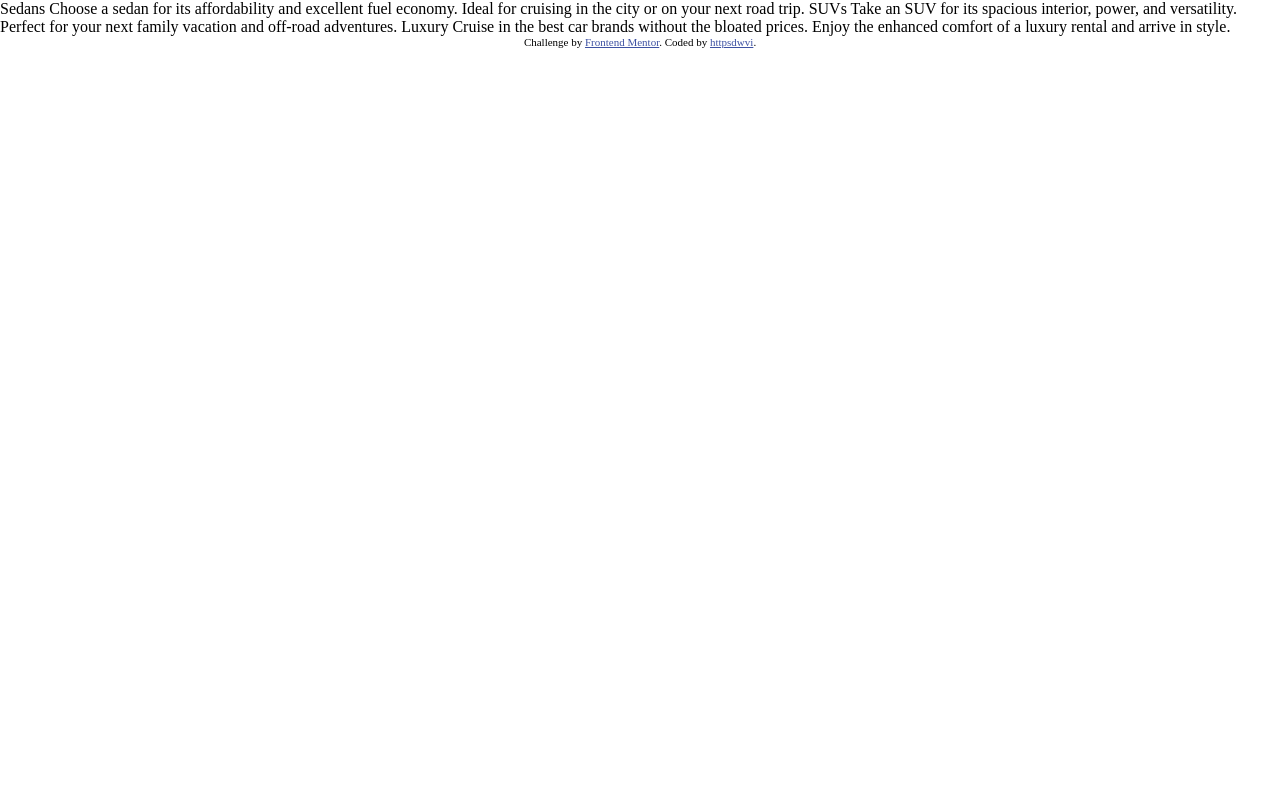
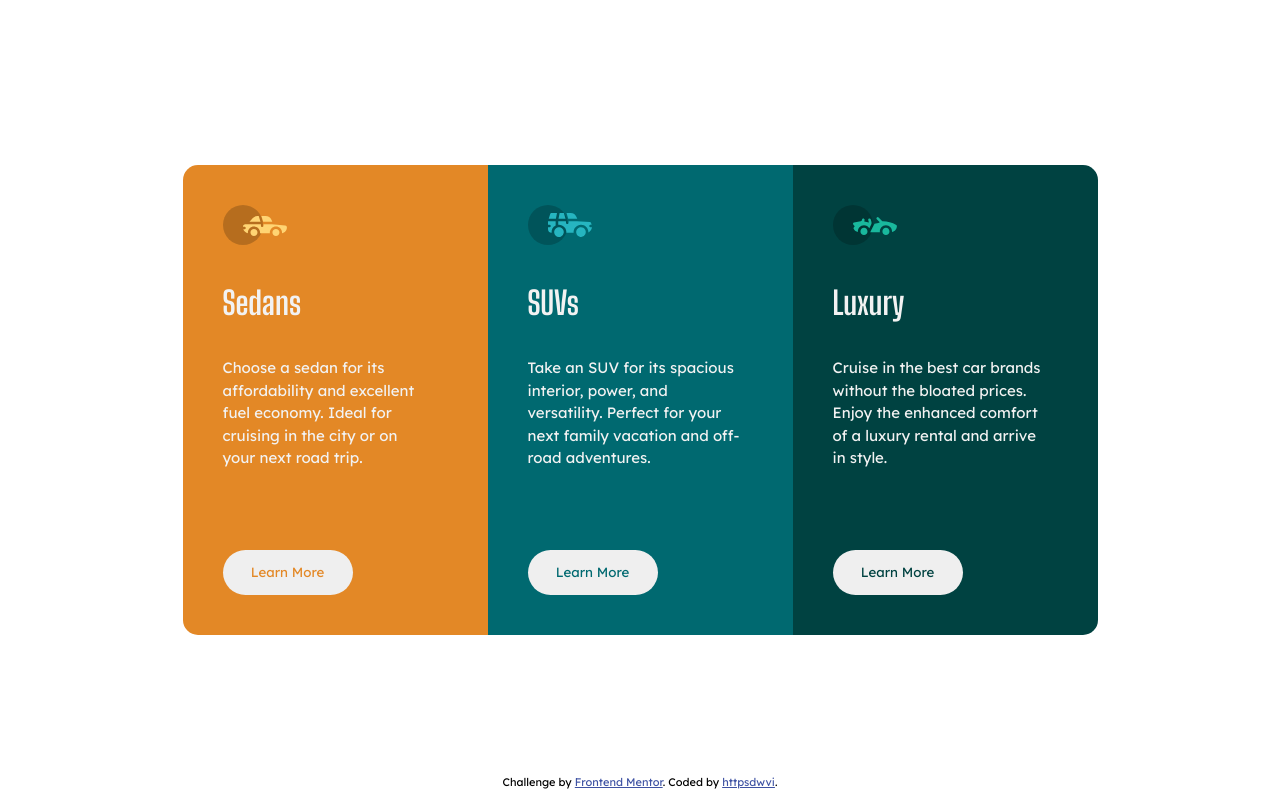
Before and after one commit to httpsdwvi/frontend-mentor-challenge-07, a plain HTML site: page index.html in a window 1280 px wide. Drawn offline with Linux system fonts and the light colour scheme.

Commit message:
style added

```diff
--- a/index.html
+++ b/index.html
@@ -1,35 +1,61 @@
 <!DOCTYPE html>
 <html lang="en">
+
 <head>
   <meta charset="UTF-8">
-  <meta name="viewport" content="width=device-width, initial-scale=1.0"> <!-- displays site properly based on user's device -->
-
+  <meta name="viewport" content="width=device-width, initial-scale=1.0">
   <link rel="icon" type="image/png" sizes="32x32" href="./images/favicon-32x32.png">
-
+  <link rel="preconnect" href="https://fonts.googleapis.com">
+  <link rel="preconnect" href="https://fonts.gstatic.com" crossorigin>
+  <link href="https://fonts.googleapis.com/css2?family=Lexend+Deca&display=swap" rel="stylesheet">
+  <link href="https://fonts.googleapis.com/css2?family=Big+Shoulders+Display:wght@700&display=swap" rel="stylesheet">
   <title>Frontend Mentor | 3-column preview card component</title>
   <link rel="stylesheet" href="./styles/style.css">
-  <!-- Feel free to remove these styles or customise in your own stylesheet 👍 -->
-  <style></style>
+  <link rel="stylesheet" href="./styles/media-query.css">
+</head>
 
-  </style>
-</head>
 <body>
+  <main class="card-container">
+    <article class="card-one">
+      <div class="card-content">
+        <div>
+          <img src="./images/icon-sedans.svg" alt="">
+        </div>
+        <h1> Sedans </h1>
+        <p> Choose a sedan for its affordability and excellent fuel economy. Ideal for cruising in the city
+          or on your next road trip. </p>
+        <button class="btn-one">learn more</button>
+      </div>
+    </article>
 
-  Sedans
-  Choose a sedan for its affordability and excellent fuel economy. Ideal for cruising in the city
-  or on your next road trip.
+    <article class="card-two">
+      <div class="card-content">
+        <div>
+          <img src="./images/icon-suvs.svg" alt="">
+        </div>
+        <h1> SUVs </h1>
+        <p> Take an SUV for its spacious interior, power, and versatility. Perfect for your next family vacation
+          and off-road adventures. </p>
+        <button class="btn-two">learn more</button>
+      </div>
+    </article>
 
-  SUVs
-  Take an SUV for its spacious interior, power, and versatility. Perfect for your next family vacation
-  and off-road adventures.
-
-  Luxury
-  Cruise in the best car brands without the bloated prices. Enjoy the enhanced comfort of a luxury
-  rental and arrive in style.
-
-  <div class="attribution">
+    <article class="card-three">
+      <div class="card-content">
+        <div>
+          <img src="./images/icon-luxury.svg" alt="">
+        </div>
+        <h1> Luxury </h1>
+        <p> Cruise in the best car brands without the bloated prices. Enjoy the enhanced comfort of a luxury
+          rental and arrive in style. </p>
+        <button class="btn-three">learn more</button>
+      </div>
+    </article>
+  </main>
+  <footer class="attribution">
     Challenge by <a href="https://www.frontendmentor.io?ref=challenge" target="_blank">Frontend Mentor</a>.
     Coded by <a href="#">httpsdwvi</a>.
-  </div>
+  </footer>
 </body>
+
 </html>
--- /dev/null
+++ b/styles/media-query.css
@@ -0,0 +1,52 @@
+@media (max-width: 860px) {
+    .card-container {
+        display: flex;
+        flex-direction: column;
+        height: 100%;
+        margin-bottom: 70px;
+        margin-top: 70px;
+    }
+
+    .card-content {
+        margin-top: 50px;
+        margin-left: 50px;
+        margin-bottom: 50px;
+    }
+
+    .card-one {
+        border-radius: 0;
+        border-top-right-radius: 15px;
+        border-top-left-radius: 15px;
+    }
+
+    .card-three {
+        border-radius: 0;
+        border-bottom-right-radius: 15px;
+        border-bottom-left-radius: 15px;
+    }
+
+    button {
+        margin-top: 30px;
+    }
+
+}
+
+@media (max-width: 310px) {
+    .card-content {
+        text-align: center;
+        margin-top: 20px;
+        margin-bottom: 20px;
+        margin-left: 0;
+    }
+
+    p {
+        width: 100%;
+        font-size: 0.675rem;
+    }
+
+    .card-one,
+    .card-two,
+    .card-three {
+        width: 90%;
+    }
+}
--- a/styles/style.css
+++ b/styles/style.css
@@ -1,9 +1,115 @@
+@import url('https://fonts.googleapis.com/css2?family=Lexend+Deca&display=swap');
+@import url('https://fonts.googleapis.com/css2?family=Big+Shoulders+Display:wght@700&display=swap');
+
 * {
     margin: 0;
 }
 
+html {
+    background-color: var(--transparent-white);
+    font-family: 'Lexend Deca', sans-serif;
+}
+
+:root {
+    --bright-orange: hsl(31, 77%, 52%);
+    --dark-cyan: hsl(184, 100%, 22%);
+    --very-dark-cyan: hsl(179, 100%, 13%);
+    --transparent-white: hsla(0, 0%, 100%, 0.75);
+    --very-light-gray: hsl(0, 0%, 95%)
+}
+
+.card-container {
+    height: 100vh;
+    width: 100vw;
+    display: flex;
+    flex-direction: row;
+    align-items: center;
+    justify-content: center;
+}
+
+.card-one,
+.card-two,
+.card-three {
+    height: auto;
+    width: 305px;
+    display: flex;
+    flex-direction: column;
+    color: var(--very-light-gray);
+}
+
+.card-content {
+    margin-top: 40px;
+    margin-left: 40px;
+    margin-bottom: 40px
+}
+
+.card-one {
+    background-color: var(--bright-orange);
+    border-top-left-radius: 15px;
+    border-bottom-left-radius: 15px;
+}
+
+.card-two {
+    background-color: var(--dark-cyan);
+}
+
+.card-three {
+    background-color: var(--very-dark-cyan);
+    border-top-right-radius: 15px;
+    border-bottom-right-radius: 15px;
+}
+
+img {
+    width: auto;
+    height: auto;
+}
+
+h1 {
+    margin-top: 35px;
+    font-size: 2rem;
+    font-family: 'Big Shoulders Display', cursive;
+}
+
+p {
+    width: 80%;
+    margin-top: 35px;
+    font-size: 0.938rem;
+    line-height: 1.5;
+}
+
+button {
+    margin-top: 80px;
+    border: none;
+    width: 130px;
+    height: 45px;
+    border-radius: 50px;
+    text-transform: capitalize;
+    font-family: 'Lexend Deca', sans-serif;
+}
+
+button:hover {
+    cursor: pointer;
+    background-color: transparent;
+    outline: 1px solid var(--transparent-white);
+    color: var(--transparent-white);
+}
+
+.btn-one {
+    color: var(--bright-orange);
+}
+
+.btn-two {
+    color: var(--dark-cyan);
+}
+
+.btn-three {
+    color: var(--very-dark-cyan);
+}
+
 .attribution {
-    font-size: 11px;
+    margin-top: -25px;
+    width: 100%;
+    font-size: 0.688rem;
     text-align: center;
 }
 
```
